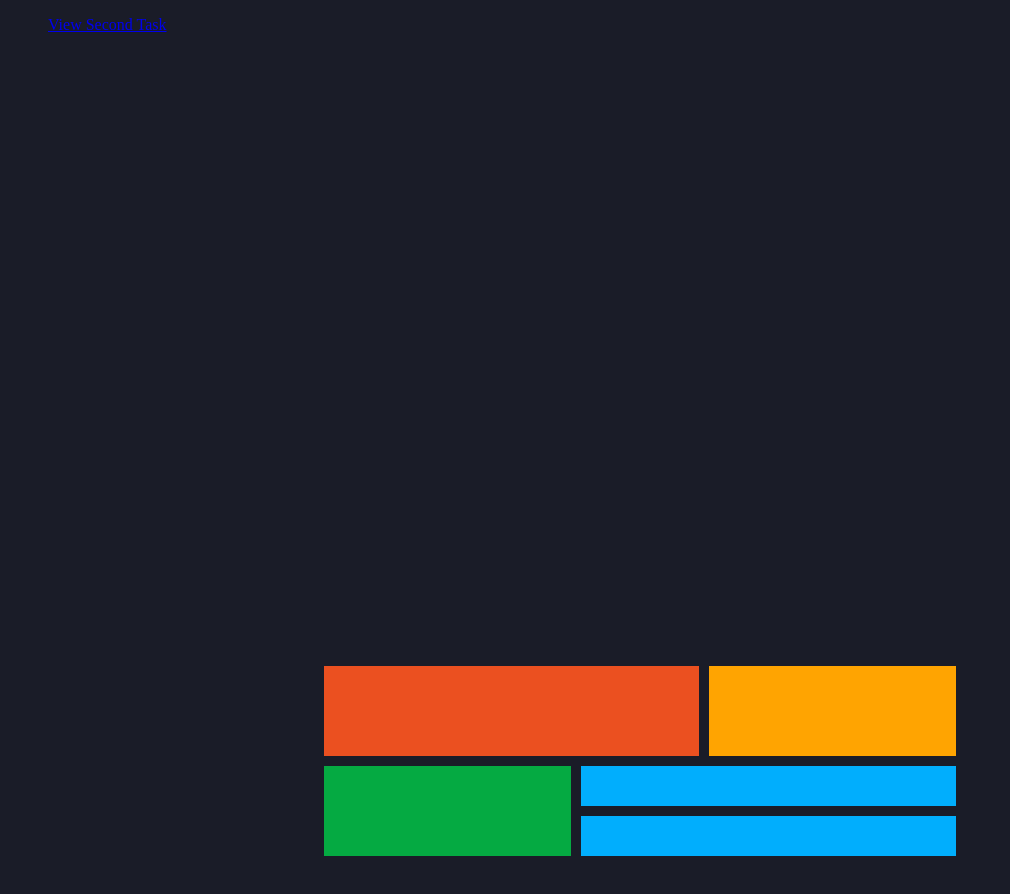
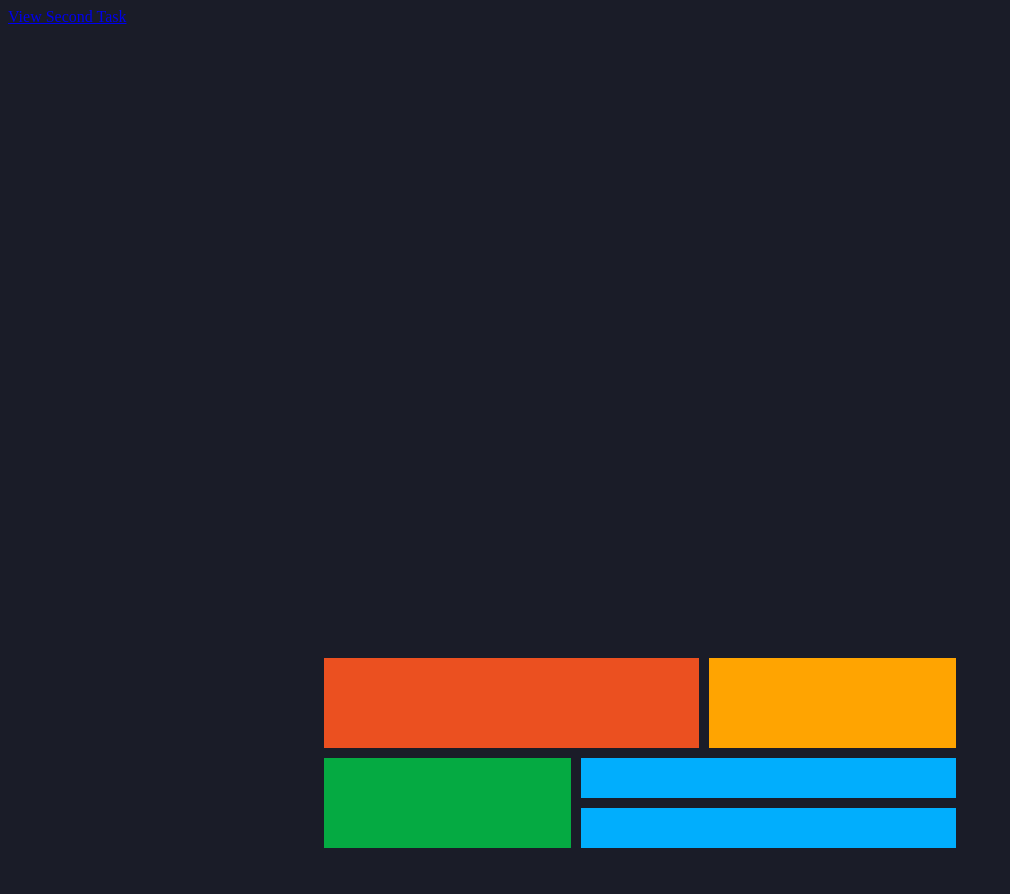
Before and after one commit to carnage999-max/carnage999-max.github.io, a plain HTML site: page index.html in a window 1280 px wide. Shown: the top 894 px of the page, without its empty margins (0-1010 px from the left). Drawn offline with Linux system fonts and the light colour scheme.

Commit message:
Update index.html

```diff
--- a/index.html
+++ b/index.html
@@ -7,7 +7,6 @@
     <style>
     body{
       background-color: #1A1C28;
-      height:100;
     }
       .container{
         display: flex;
@@ -55,11 +54,7 @@
   </head>
   <body>
 <nav>
-    <ul style="list-style-type:none;">
-      <li>
         <a href="flexbox.html">View Second Task</a>
-        </li>
-      </ul>
     </nav>
     <main>
     <div class="container">
```
